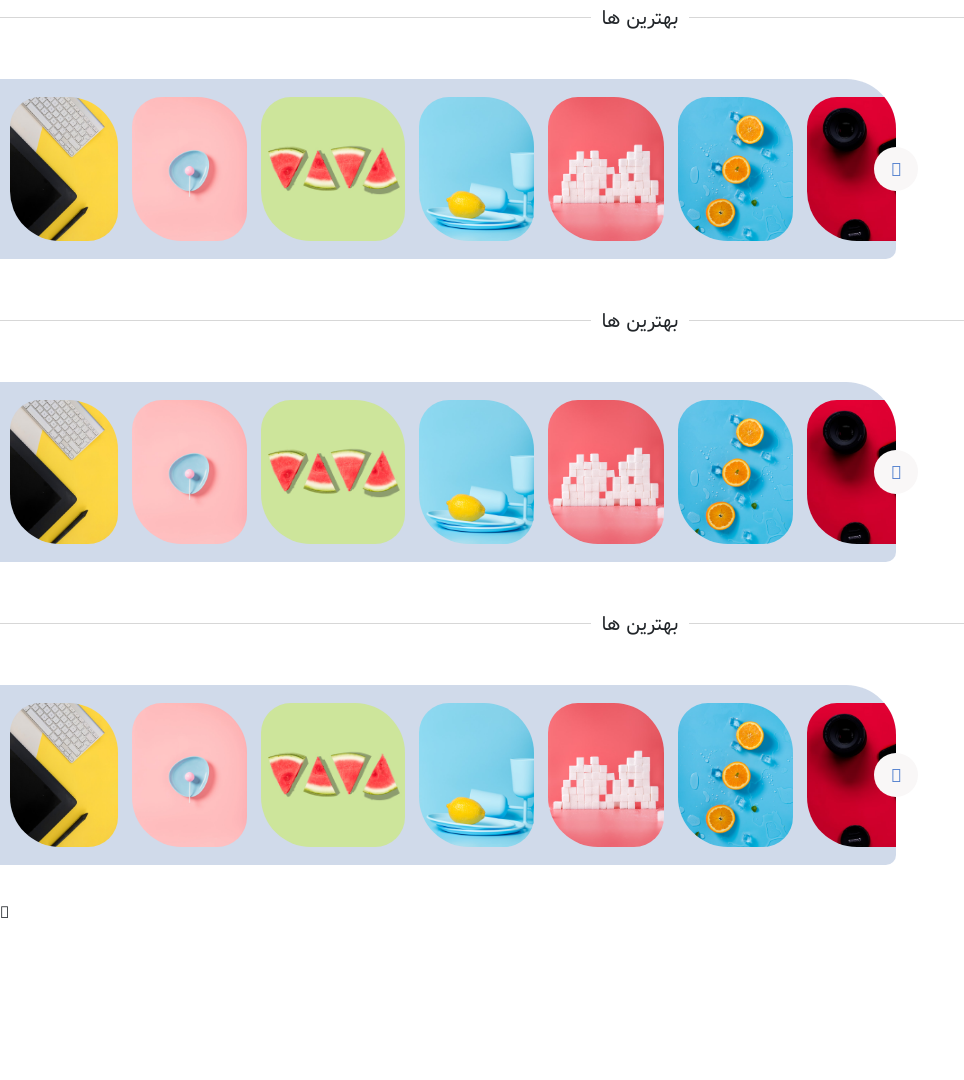
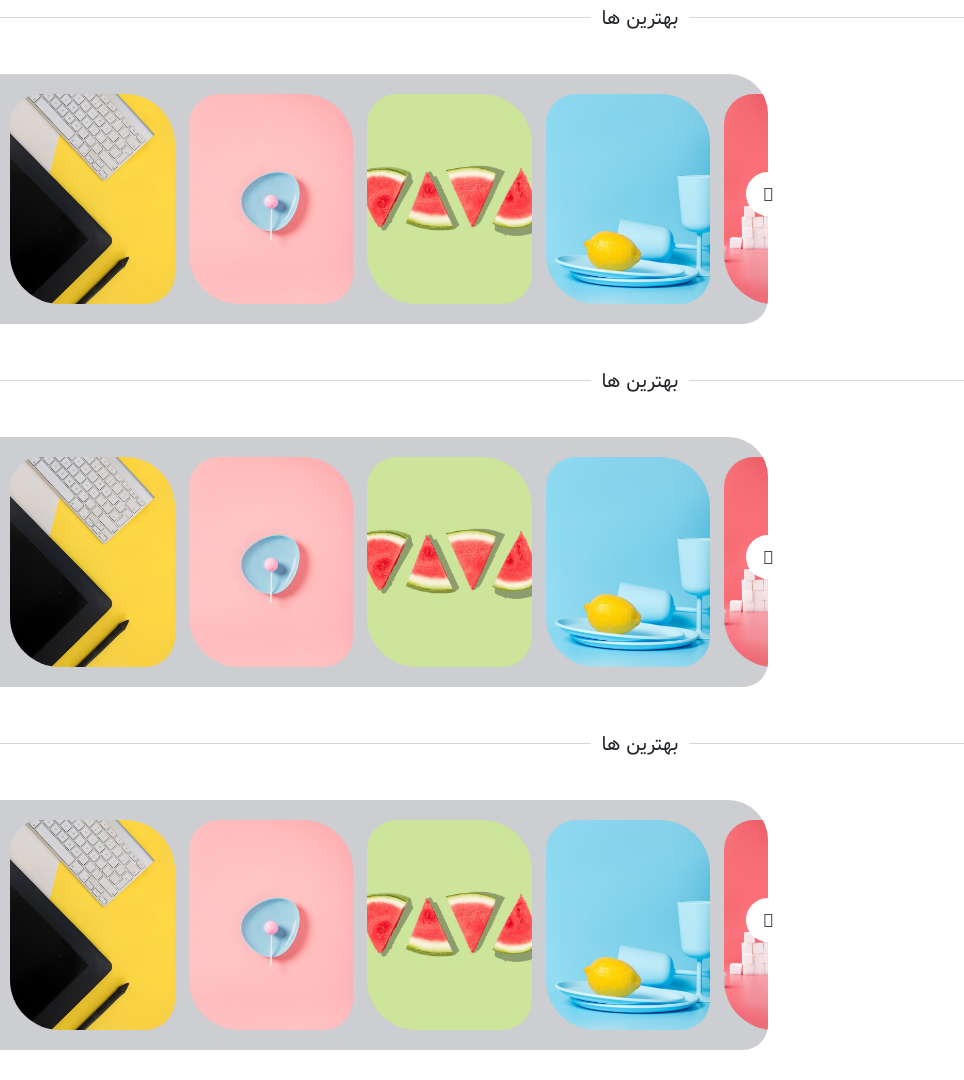
Before and after one commit to llaryall/ClothingShop, a website: page html/index.html in a window 1280 px wide. Shown: the part 809-1889 px from the top of the page, without its empty margins (0-964 px from the left). Before the commit the page ends 1733 px from the top, so only its background shows below. Drawn offline with nearby package versions, Linux system fonts and the light colour scheme.

Commit message:
fixing the main page

```diff
--- a/css/style.scss
+++ b/css/style.scss
@@ -144,107 +144,72 @@ header {
       }
     }
   }
- /* CSS for the third carousel */
-.wrapper,
-.wrapper2,
-.wrapper3 {
+  //* carousels------------------------------------------------------------------------------------
+
+  .wrapper,.wrapper2 , .wrapper3 {
+    padding-bottom: 30px;
+    padding-top: 40px;
     display: flex;
-  width: 70vw;
-  height: 250px;
+    max-width: 60%;
     position: relative;
-  margin-top: 10px;
-  padding: 35px 0px 35px 0px;
   }
-
-.wrapper i,
-.wrapper2 i,
-.wrapper3 i {
+  .wrapper i , .wrapper2 i , .wrapper3 i{
     top: 50%;
     height: 44px;
     width: 44px;
-  color: #4778cbf0;
+    color: #343F4F;
     cursor: pointer;
     font-size: 1.15rem;
     position: absolute;
     text-align: center;
     line-height: 44px;
-  background: #f9f7f7;
+    background: #fff;
     border-radius: 50%;
     transform: translateY(-50%);
     transition: transform 0.1s linear;
   }
-
-.wrapper i:active,
-.wrapper2 i:active,
-.wrapper3 i:active {
+  .wrapper i:active , .wrapper2 i:active , .wrapper3 i:active{
     transform: translateY(-50%) scale(0.9);
   }
-
-.wrapper i:hover,
-.wrapper2 i:hover,
-.wrapper3 i:hover {
+  .wrapper i:hover , .wrapper2 i:hover , .wrapper3 i:hover{
     background: #f2f2f2;
   }
-
-.wrapper i:first-child,
-.wrapper2 i:first-child,
-.wrapper3 i:first-child {
+  .wrapper i:first-child , .wrapper2 i:first-child , .wrapper3 i:first-child{
     left: -22px;
     display: none;
   }
-
-.wrapper i:last-child,
-.wrapper2 i:last-child,
-.wrapper3 i:last-child {
+  .wrapper i:last-child , .wrapper2 i:last-child , .wrapper3 i:last-child{
     right: -22px;
   }
-
-.wrapper .carousel,
-.wrapper2 .carousel2,
-.wrapper3 .carousel3 {
-  padding-left: 10px;
+  .wrapper .carousel , .wrapper2 .carousel2 , .wrapper3 .carousel3{
     font-size: 0px;
     cursor: pointer;
     overflow: hidden;
     white-space: nowrap;
     scroll-behavior: smooth;
-  display: flex;
-  align-items: center;
-  background-color: #ced8e9f0;
-  border-radius: 0px 50px 10px 0px;
+    background-color: #989da47e;
+    padding: 20px 100px 20px 10px;
+    border-radius: 0px 40px 25px 0px;
   }
-
-.carousel.dragging,
-.carousel2.dragging,
-.carousel3.dragging {
+  .carousel.dragging , .carousel2.dragging2 , .carousel3.dragging3{
     cursor: grab;
     scroll-behavior: auto;
   }
-
-.carousel.dragging img,
-.carousel2.dragging img,
-.carousel3.dragging img {
+  .carousel.dragging img , .carousel2.dragging2 img ,.carousel3.dragging3 img{
     pointer-events: none;
   }
-
-.carousel img,
-.carousel2 img,
-.carousel3 img {
-  margin-left: 40px;
-  width: calc(100% / 2);
-  height: 80%;
+  .carousel img , .carousel2 img , .carousel3 img{
+    height: 210px;
     object-fit: cover;
     user-select: none;
     margin-left: 14px;
+    width: calc(100% / 4);
     border-radius: 30px 50px 30px 50px;
+
   }
-
-.carousel img:first-child,
-.carousel2 img:first-child,
-.carousel3 img:first-child {
+  .carousel img:first-child , .carousel2 img:first-child , .carousel3 img:first-child{
     margin-left: 0px;
   }
-
 
   @media screen and (max-width: 900px) {
     .carousel img{
@@ -257,6 +222,10 @@ header {
       width: 100%;
     }
   }
+
+
+
+  //* dropdown menu -------------------------------------------------------------------------------
   .dropdown{
     position: relative;
 
--- a/html/index.html
+++ b/html/index.html
@@ -95,13 +95,11 @@
         </div>
         <i id="right" class="fa-solid fa-angle-right"></i>
       </div>
-
       <div class="best">
         <hr>
         <p>بهترین ها</p>
         <hr>
       </div>
-
       <div class="wrapper3">
         <i id="left" class="fa-solid fa-angle-left"></i>
         <div class="carousel3">
@@ -119,10 +117,6 @@
       </div>
 
 
-        <i id="right" class="fa-solid fa-angle-right"></i>
-      </div>
-
-
   </main>
   <script src="../js/js.js" defer></script>
 
--- a/js/js.js
+++ b/js/js.js
@@ -136,7 +136,7 @@ const dragging2 = (e) => {
   if (!isDragStart2) return;
   e.preventDefault();
   isDragging2 = true;
-  carousel2.classList.add("dragging");
+  carousel2.classList.add("dragging2");
   positionDiff2 = (e.pageX || e.touches[0].pageX) - prevPageX2;
   carousel2.scrollLeft = prevScrollLeft2 - positionDiff2;
   showHideIcons2();
@@ -144,7 +144,7 @@ const dragging2 = (e) => {
 
 const dragStop2 = () => {
   isDragStart2 = false;
-  carousel2.classList.remove("dragging");
+  carousel2.classList.remove("dragging2");
 
   if (!isDragging2) return;
   isDragging2 = false;
```
Also changed, not shown: css/login.css, css/style.css, 1 other file. Lines whose indentation alone changed are shown as unchanged.
